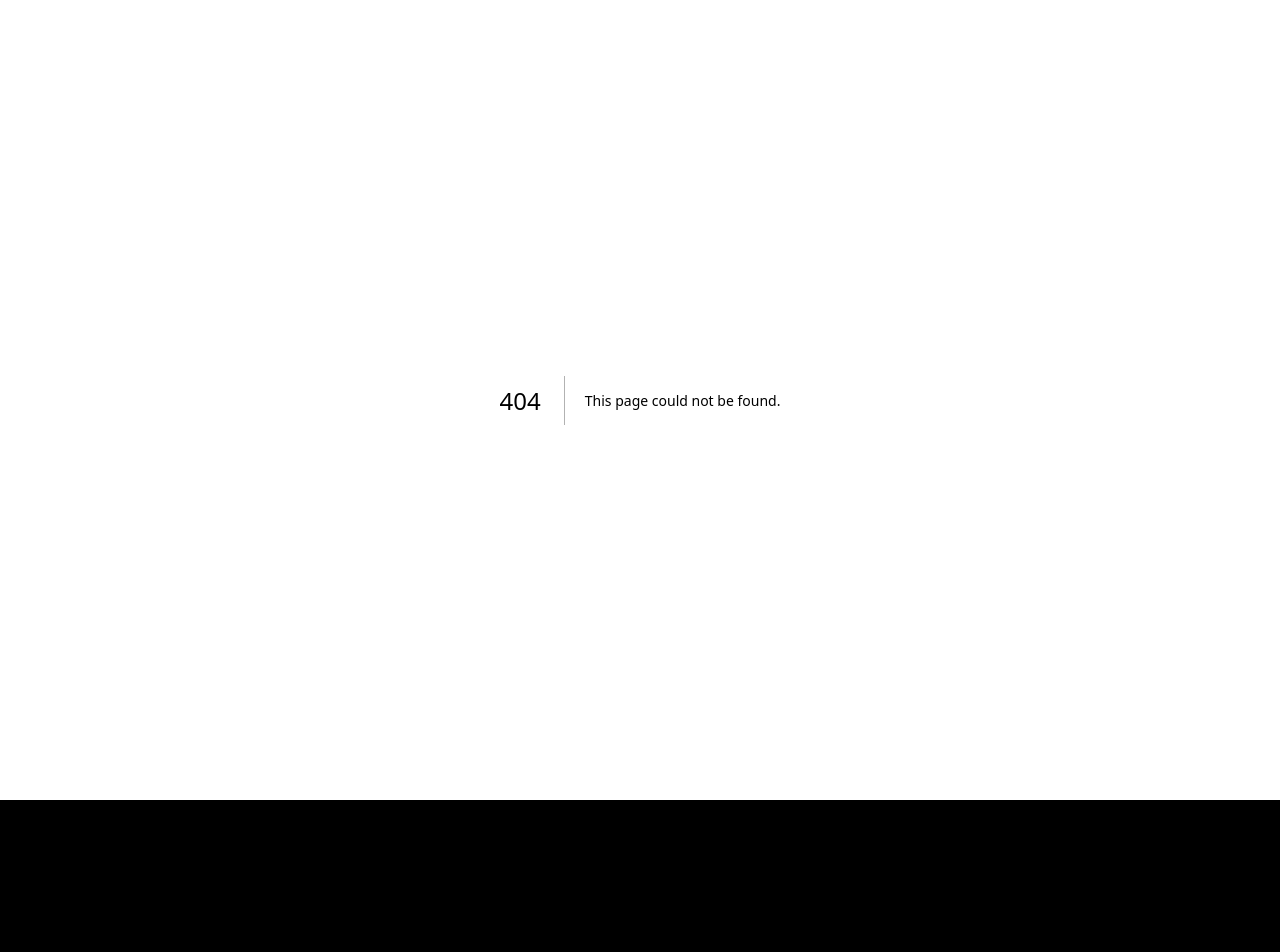
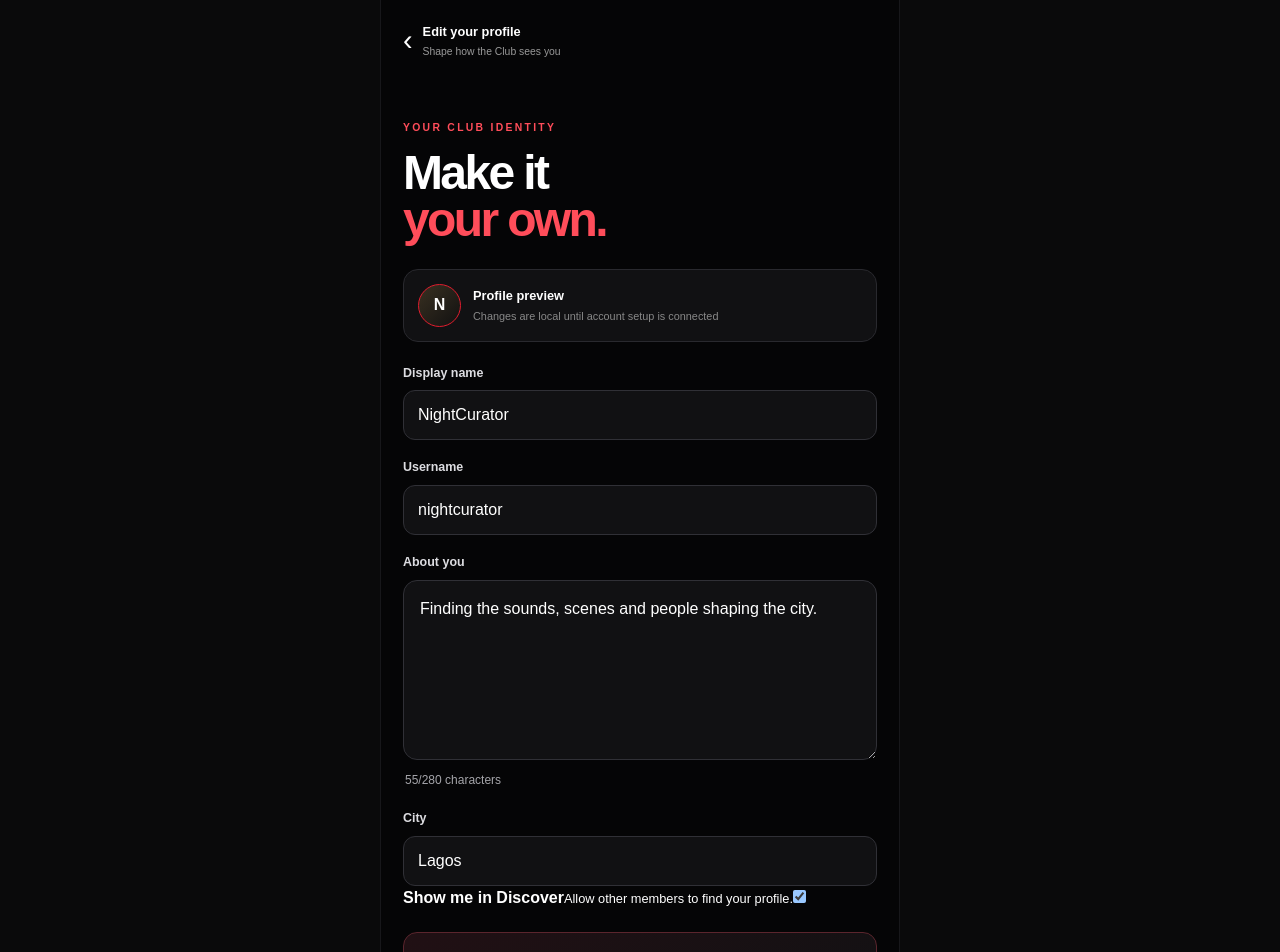
Before and after one commit to mrceogodwin/Nochalant, a Next.js app: page /my-club/edit in a window 1280 px wide. Before the commit this address had no page. Shown: the top 952 px of the page. Before the commit the page ends 800 px from the top, so only its background shows below. Built offline with nearby package versions, Linux system fonts and the light colour scheme.

Commit message:
Add member profile editor preview

```diff
--- /dev/null
+++ b/src/app/my-club/edit/page.tsx
@@ -0,0 +1,35 @@
+"use client";
+
+import Link from "next/link";
+import { useState } from "react";
+
+export default function EditClubProfile() {
+  const [displayName, setDisplayName] = useState("NightCurator");
+  const [username, setUsername] = useState("nightcurator");
+  const [bio, setBio] = useState("Finding the sounds, scenes and people shaping the city.");
+  const [city, setCity] = useState("Lagos");
+  const [discoverable, setDiscoverable] = useState(true);
+
+  return (
+    <main className="onboard-shell">
+      <header className="chat-header"><Link href="/my-club">‹</Link><div><strong>Edit your profile</strong><small>Shape how the Club sees you</small></div></header>
+      <section className="onboard-content">
+        <p className="onboard-kicker">YOUR CLUB IDENTITY</p>
+        <h1>Make it<br/><em>your own.</em></h1>
+        <div className="profile-preview"><div className="avatar-placeholder">N</div><div><strong>Profile preview</strong><span>Changes are local until account setup is connected</span></div></div>
+        <label className="field-label" htmlFor="display-name">Display name</label>
+        <input id="display-name" className="club-input" value={displayName} onChange={e=>setDisplayName(e.target.value.slice(0,32))} maxLength={32}/>
+        <label className="field-label" htmlFor="username">Username</label>
+        <input id="username" className="club-input" value={username} onChange={e=>setUsername(e.target.value.replace(/[^a-zA-Z0-9_]/g,"").toLowerCase().slice(0,20))} maxLength={20}/>
+        <label className="field-label" htmlFor="bio">About you</label>
+        <textarea id="bio" className="create-textarea profile-bio" value={bio} onChange={e=>setBio(e.target.value.slice(0,280))} maxLength={280}/>
+        <span className="selection-hint">{bio.length}/280 characters</span>
+        <label className="field-label" htmlFor="city">City</label>
+        <input id="city" className="club-input" value={city} onChange={e=>setCity(e.target.value.slice(0,40))} maxLength={40}/>
+        <label className="privacy-toggle"><span><strong>Show me in Discover</strong><small>Allow other members to find your profile.</small></span><input type="checkbox" checked={discoverable} onChange={e=>setDiscoverable(e.target.checked)}/></label>
+        <div className="owner-notice"><strong>Preview mode</strong><p>Your edits update this screen only. Profile saving will be enabled when member accounts and the database are connected.</p></div>
+        <Link href="/my-club" className="yellow-cta link-cta">Back to My Club <span>→</span></Link>
+      </section>
+    </main>
+  );
+}
```
